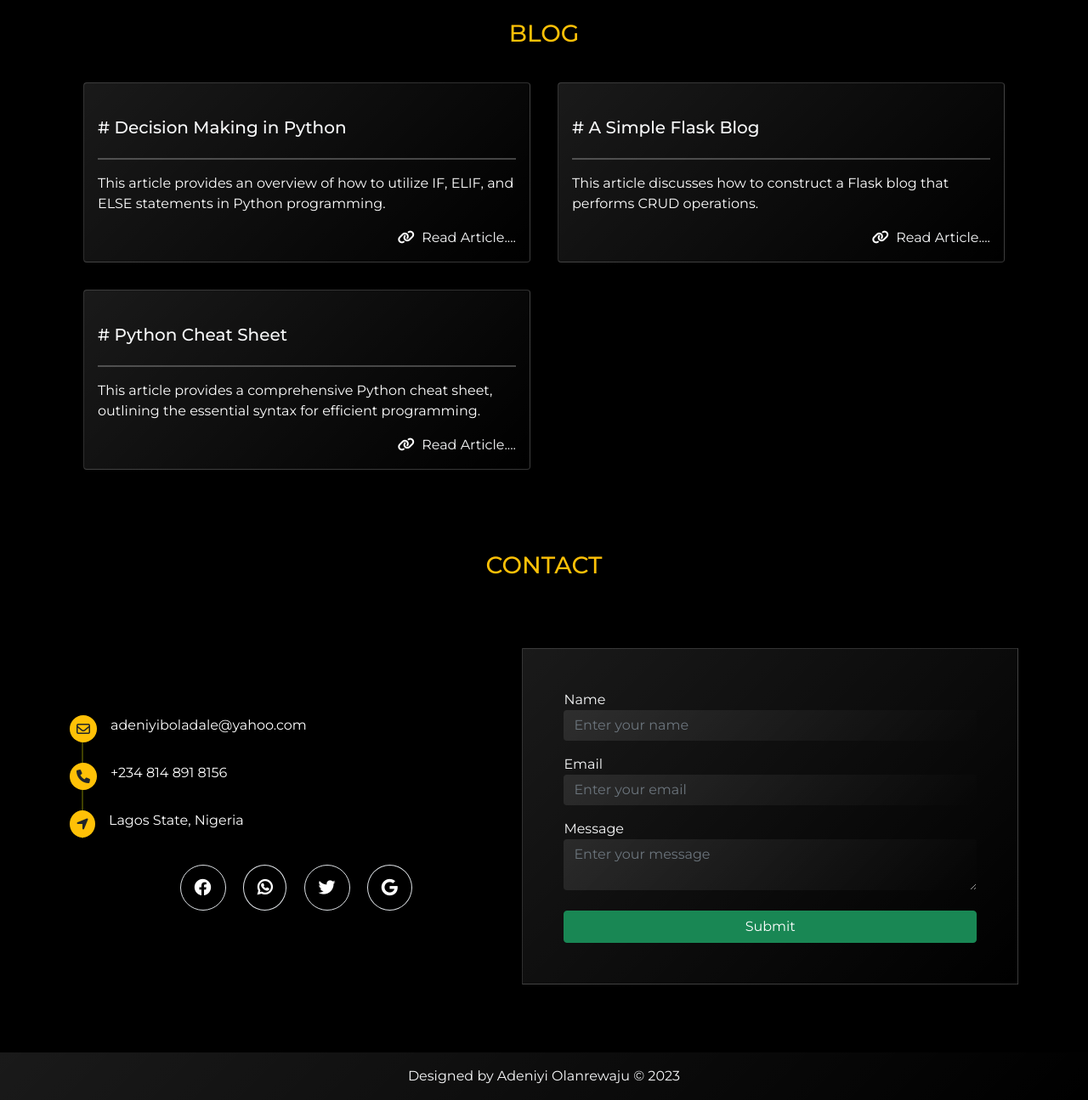
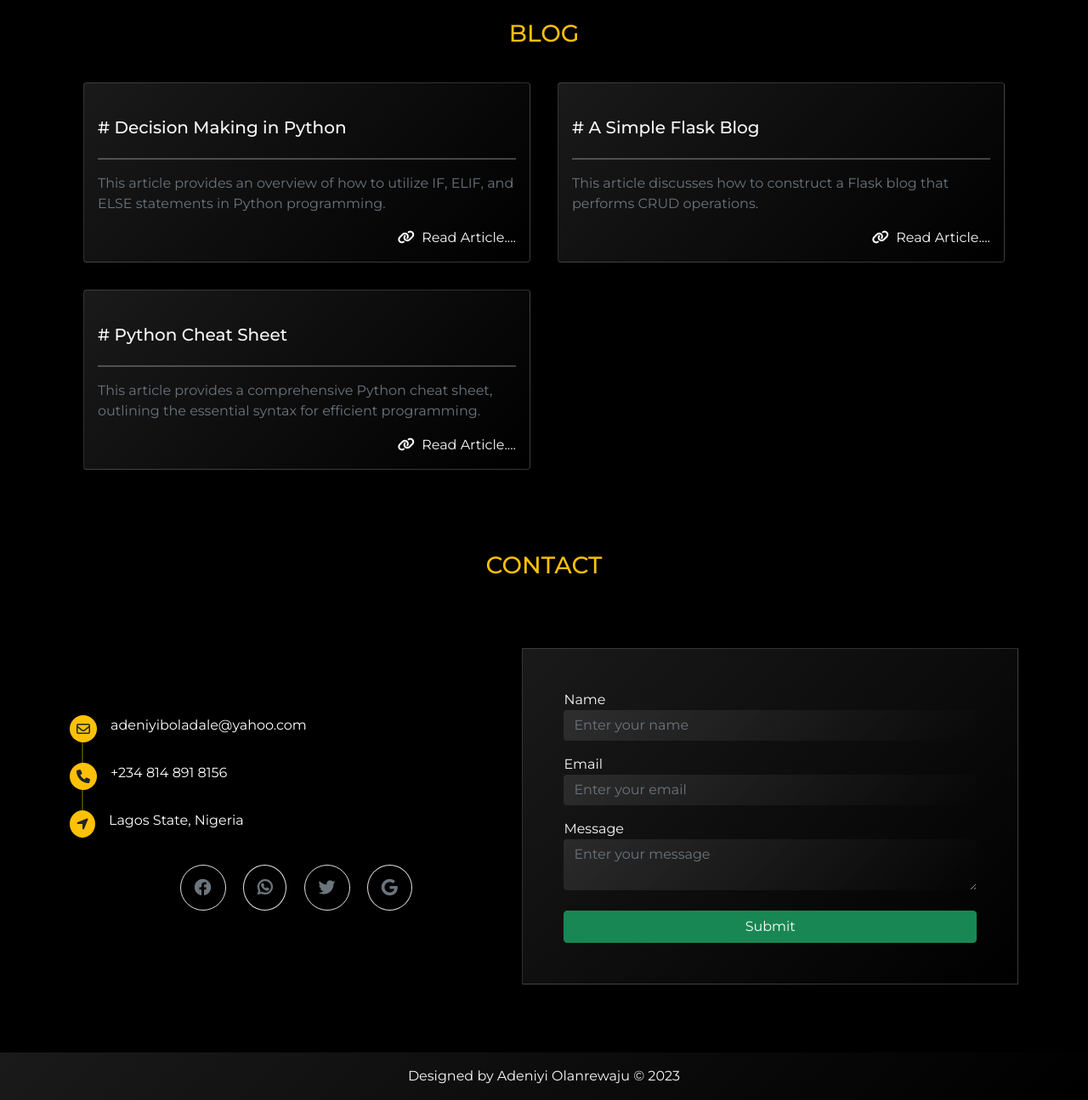
Before and after one commit to engrmarkk/my_portfolio, a Flask app: page / in a window 1280 px wide. Shown: the part 4640-5935 px from the top of the page at 85% size. Run offline with Flask 2, Linux system fonts and the light colour scheme; some libraries are stand-ins or nearby versions; some web fonts are replaced.

Commit message:
modified

```diff
--- a/templates/portfolio.html
+++ b/templates/portfolio.html
@@ -68,7 +68,7 @@
       <p id="myname" class="fw-bold text-warning">
         Hi, i'm Olanrewaju
       </p>
-      <p class="text-light lanre">
+      <p class="text-muted lanre">
         A software developer. I combine my software development experience to
         build projects utilizing languages such as Python, JavaScript, using Flask, Django and Django Rest framework.
       </p>
@@ -400,7 +400,7 @@
             </p>
             <p>
               <span class="text-warning"><i class="fa-sharp fa-solid fa-user-tie"></i>&nbsp; Position</span><br />
-              <span class="text-light fw-bold">JUNIOR SOFTWARE DEVELOPER</span>
+              <span class="text-muted">JUNIOR SOFTWARE DEVELOPER</span>
             </p>
             <p>
               <!-- <span class="text-warning"><i class="fa-sharp fa-solid fa-bars-progress"></i>&nbsp; Task</span><br /> -->
@@ -442,7 +442,7 @@
             </p>
             <p>
               <span class="text-warning"><i class="fa-sharp fa-solid fa-user-tie"></i>&nbsp; Position</span><br />
-              <span class="text-light fw-bold">DESKTOP SUPPORT TECHNICIAN</span>
+              <span class="text-muted">DESKTOP SUPPORT TECHNICIAN</span>
             </p>
             <p>
               <!-- <span class="text-warning"><i class="fa-sharp fa-solid fa-bars-progress"></i>&nbsp; Task</span><br /> -->
@@ -725,7 +725,7 @@
             <!-- <hr /> -->
             <p class="h5 text-light mt-4"># Decision Making in Python</p>
             <hr style="border: 1px solid white" />
-            <p class="text-white">
+            <p class="text-muted">
               This article provides an overview of how to utilize IF, ELIF, and ELSE statements in Python programming.
             </p>
 
@@ -744,7 +744,7 @@
             <!-- <hr /> -->
             <p class="h5 text-light mt-4"># A Simple Flask Blog</p>
             <hr style="border: 1px solid white" />
-            <p class="text-white">
+            <p class="text-muted">
               This article discusses how to construct a Flask blog that performs CRUD operations.
             </p>
 
@@ -763,7 +763,7 @@
             <!-- <hr /> -->
             <p class="h5 text-light mt-4"># Python Cheat Sheet</p>
             <hr style="border: 1px solid white" />
-            <p class="text-white">
+            <p class="text-muted">
               This article provides a comprehensive Python cheat sheet, outlining the essential syntax for efficient
               programming.
             </p>
@@ -817,13 +817,13 @@
 
         <div class="mt-4" style="width: fit-content; margin: auto">
           <a href="https://facebook.com/iamengrmark" class="p-2" target="_blank" style="width: fit-content"><i
-              class="fab fa-facebook p-3 text-white rounded-circle border h5"></i></a>
+              class="fab fa-facebook p-3 text-muted rounded-circle border h5"></i></a>
           <a href="https://wa.link/v67k3y" class="p-2" target="_blank" style="width: fit-content"><i
-              class="fab fa-whatsapp fw-bold p-3 text-white rounded-circle border h5"></i></a>
+              class="fab fa-whatsapp fw-bold p-3 text-muted rounded-circle border h5"></i></a>
           <a href="https://twitter.com/iamengrmark" class="p-2" target="_blank" style="width: fit-content"><i
-              class="fab fa-twitter p-3 text-white rounded-circle border h5"></i></a>
+              class="fab fa-twitter p-3 text-muted rounded-circle border h5"></i></a>
           <a href="mailto:atmme1993@yahoo.com" class="p-2" target="_blank" style="width: fit-content"><i
-              class="fab fa-google p-3 text-white rounded-circle border h5"></i></a>
+              class="fab fa-google p-3 text-muted rounded-circle border h5"></i></a>
         </div>
       </div>
       <div class="m-auto p-5 w-100 py-5 my-form">
```
